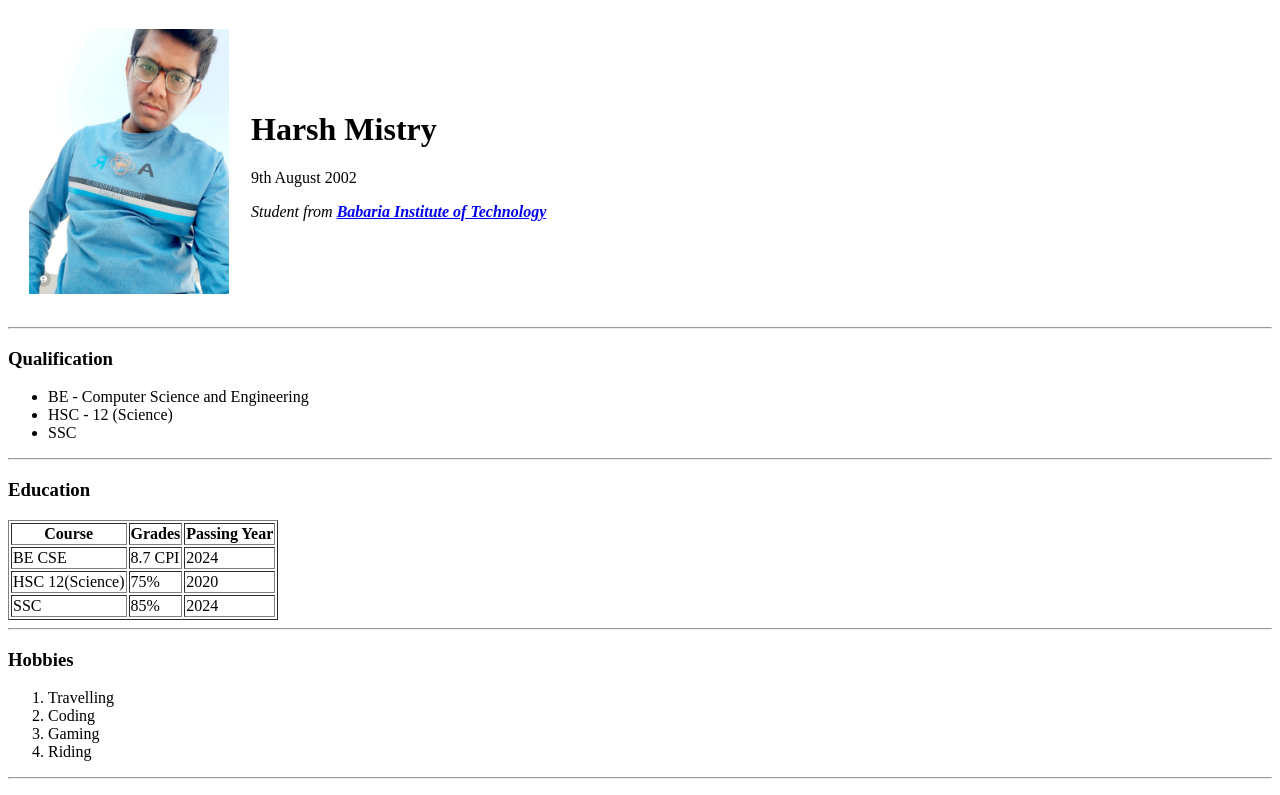
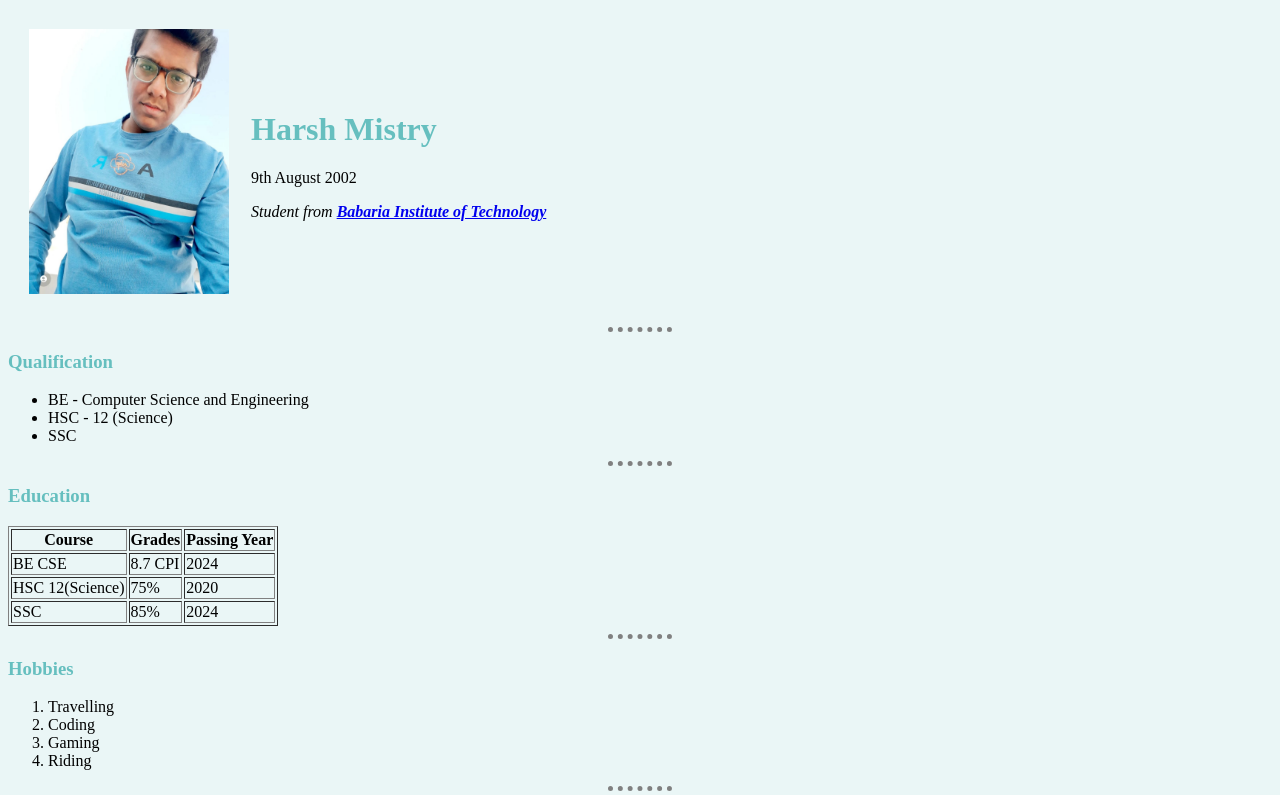
Before and after one commit to HarshMistry98/harshinfo, a plain HTML site: page index.html in a window 1280 px wide. Shown: the top 795 px of the page. Drawn offline with Linux system fonts and the light colour scheme.

Commit message:
Adding CSS files

```diff
--- /dev/null
+++ b/css/styles.css
@@ -0,0 +1,19 @@
+body{
+    background-color: #eaf6f6;
+}
+
+hr{
+    border-style: none;
+    border-top-style: dotted;
+    border-color: grey;
+    border-width: 5px;
+    width: 5%;
+}
+
+h1{
+    color: #66bfbf;
+}
+
+h3{
+    color: #66bfbf;
+}
--- a/index.html
+++ b/index.html
@@ -3,7 +3,9 @@
 <head>
     <meta charset="UTF-8">
     <title>Harsh Personal Site</title>
+    <link rel="stylesheet" href="css/styles.css">
 </head>
+
 <body>
     <table cellspacing="20">
         <tr>
```
Also changed, not shown: contact.html (+1 -0 lines).
